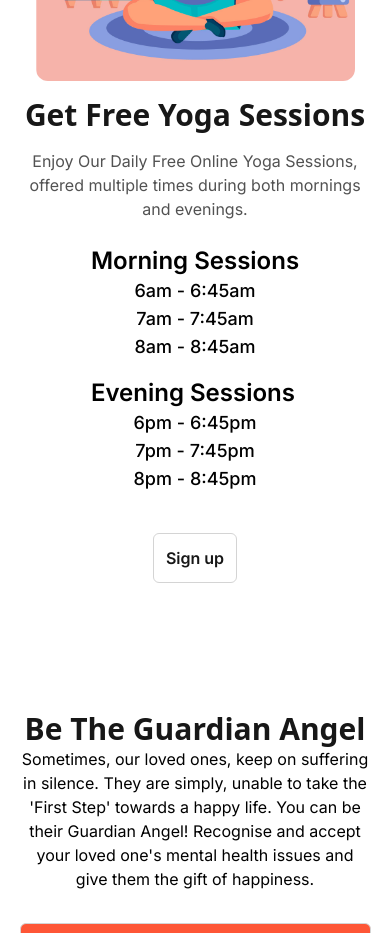
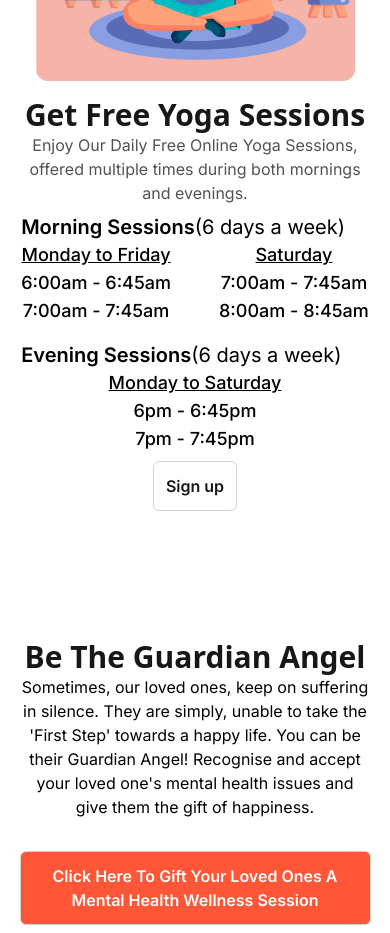
Before and after one commit to teerthrajverma01/Asmi-Frontend, a React (Vite) app: page /how-it-works in a window 390 px wide. Shown: the part 2400-3333 px from the top of the page. Built offline with nearby package versions, Linux system fonts and the light colour scheme; no server answers.

Commit message:
edit all the changes

```diff
--- a/src/App.jsx
+++ b/src/App.jsx
@@ -68,8 +68,8 @@ const router = createBrowserRouter([
       { path: "/blogs", element: <BlogPage /> },
       { path: "/post/:id", element: <SingleBlogPage /> },
 
-      { path: "/news", element: <NewsRoomPage /> },
-      { path: "/news/:id", element: <SingleNewsPage /> },
+      // { path: "/news", element: <NewsRoomPage /> },
+      // { path: "/news/:id", element: <SingleNewsPage /> },
 
       { path: "/assessyourself", element: <AssessYourself /> },
       { path: "/registeruser/:assessmenttype", element: <RegisterUserForm /> },
--- a/src/components/GiftCard.jsx
+++ b/src/components/GiftCard.jsx
@@ -202,6 +202,7 @@ const GiftCard = () => {
                     </div>
                   </div>
 
+                  <form onSubmit={paymentHandler}>
                     <div>
                       <label className="block my-1">Your Name*</label>
                       <input
@@ -230,7 +231,7 @@ const GiftCard = () => {
                           type="text"
                           className="block w-full p-2 mb-6 bg-white border border-black border-solid min-h-12"
                           value={recipientName}
-                        onChange={(e) => setRecipentName(e.target.value)}
+                          onChange={(e) => setRecipientName(e.target.value)}
                           required
                         />
 
@@ -239,7 +240,7 @@ const GiftCard = () => {
                           type="email"
                           className="block w-full p-2 mb-4 bg-white border border-black border-solid min-h-12"
                           value={recipientEmail}
-                        onChange={(e) => setrecipientEmail(e.target.value)}
+                          onChange={(e) => setRecipientEmail(e.target.value)}
                           required
                         />
 
@@ -253,12 +254,10 @@ const GiftCard = () => {
                       </div>
                     )}
 
-                  <button
-                    className="w-full p-3 text-white transition transform bg-black hover:bg-neutral-900"
-                    onClick={paymentHandler}
-                  >
+                    <button className="w-full p-3 text-white transition transform bg-black hover:bg-neutral-900">
                       Buy now
                     </button>
+                  </form>
                 </div>
               </div>
             </div>
--- a/src/components/MainNavigation.jsx
+++ b/src/components/MainNavigation.jsx
@@ -100,7 +100,7 @@ const MainNavigation = () => {
                 Blogs
               </NavLink>
             </li>
-            <li>
+            {/* <li>
               <NavLink
                 className={({ isActive }) => {
                   return (
@@ -112,7 +112,7 @@ const MainNavigation = () => {
               >
                 NewsRoom
               </NavLink>
-            </li>
+            </li> */}
             <li>
               <NavLink
                 className={({ isActive }) => {
@@ -244,7 +244,7 @@ const MainNavigation = () => {
                 Blogs
               </NavLink>
             </li>
-            <li>
+            {/* <li>
               <NavLink
                 className={({ isActive }) => {
                   return (
@@ -256,7 +256,7 @@ const MainNavigation = () => {
               >
                 NewsRoom
               </NavLink>
-            </li>
+            </li> */}
             <li>
               <NavLink
                 className={({ isActive }) => {
--- a/src/components/Refunds.jsx
+++ b/src/components/Refunds.jsx
@@ -105,11 +105,8 @@ const Refunds = () => {
           <p className="text-base md:text-lg text-neutral-800">
             Since Asmi does not charge any monthly or annual subscriptions, You
             can cancel your account at any time by sending an email to{" "}
-            <a
-              href="mailto:general.care@anjanajyoti.org"
-              className="text-blue-500"
-            >
-              general.care@anjanajyoti.org
+            <a href="mailto:hello@asmi.life" className="text-blue-500">
+              hello@asmi.life
             </a>{" "}
           </p>
           <h2 className="mt-8 text-xl font-semibold">Refunds</h2>
@@ -149,11 +146,8 @@ const Refunds = () => {
           <p className="text-base md:text-lg text-neutral-800">
             If You have any questions, comments, or concerns about this
             Agreement or practices, please contact us at{" "}
-            <a
-              href="mailto:general.care@anjanajyoti.org"
-              className="text-blue-500"
-            >
-              general.care@anjanajyoti.org
+            <a href="mailto:hello@asmi.life" className="text-blue-500">
+              hello@asmi.life
             </a>{" "}
             or by writing to:
           </p>
--- a/src/pages/AdminPage.jsx
+++ b/src/pages/AdminPage.jsx
@@ -27,7 +27,7 @@ const AdminPage = () => {
     dispatch(setUserName(null));
   };
   return (
-    <div className="my-16">
+    <div className="my-16 h-[35vh] text-center">
       {username && (
         <>
           <Link
@@ -36,12 +36,12 @@ const AdminPage = () => {
           >
             Create new Blog
           </Link>
-          <Link
+          {/* <Link
             className="inline-block px-4 py-2 mx-2 text-white rounded-md bg-primary03 hover:bg-primary02 focus:outline-none"
             to={"/create-newsitem"}
           >
             Create new NewsItem
-          </Link>
+          </Link> */}
 
           <a
             className="inline-block px-4 py-2 mx-2 ml-4 text-white rounded-md bg-primary03 hover:bg-primary02 focus:outline-none"
--- a/src/pages/HowItWorks.jsx
+++ b/src/pages/HowItWorks.jsx
@@ -188,7 +188,7 @@ const HowItWorks = () => {
             <div className=" w-full max-w-[35rem]">
               <div className="text-4xl font-semibold leading-[1.2] font-sans text-neutral-900 flex flex-col items-center">
                 <img
-                  className="items-center hidden h-64 md:block "
+                  className="items-center hidden h-44 md:block "
                   src={yogaLogo}
                   alt=""
                 />
@@ -214,33 +214,55 @@ const HowItWorks = () => {
                   ))}
                 </div>
               </div>
-              <div className="flex flex-col items-center justify-center mt-4">
+              <div className="flex flex-col items-center justify-center ">
                 <p className="text-center">
                   Enjoy Our Daily Free Online Yoga Sessions, offered multiple
                   times during both mornings and evenings.
                 </p>
-                <div className="flex flex-col gap-4 my-6 lg:flex-row lg:gap-16">
-                  <div className="flex flex-col">
-                    <h1 className="text-2xl font-semibold">Morning Sessions</h1>
-                    <div className="text-lg font-medium text-center">
-                      <h2>6am - 6:45am</h2>
-                      <h2>7am - 7:45am</h2>
-                      <h2>8am - 8:45am</h2>
+
+                <div className="flex flex-col gap-4 my-2 lg:gap-8">
+                  <div>
+                    <div className="flex flex-col">
+                      <h1 className="text-xl font-semibold">
+                        Morning Sessions
+                        <span className="text-xl font-normal">
+                          (6 days a week)
+                        </span>
+                      </h1>
+                      <div className="flex justify-center gap-12">
+                        <div className="text-lg font-medium text-center">
+                          <div className="underline">Monday to Friday</div>
+                          <h2>6:00am - 6:45am</h2>
+                          <h2>7:00am - 7:45am</h2>
+                        </div>
+                        <div className="text-lg font-medium text-center">
+                          <div className="underline">Saturday</div>
+
+                          <h2>7:00am - 7:45am</h2>
+                          <h2>8:00am - 8:45am</h2>
+                        </div>
+                      </div>
                     </div>
                   </div>
                   <div>
-                    <h1 className="text-2xl font-semibold">Evening Sessions</h1>
+                    <h1 className="text-xl font-semibold">
+                      Evening Sessions
+                      <span className="text-xl font-normal">
+                        (6 days a week)
+                      </span>
+                    </h1>
                     <div className="text-lg font-medium text-center">
+                      <div className="underline">Monday to Saturday</div>
+
                       <h2>6pm - 6:45pm</h2>
                       <h2>7pm - 7:45pm</h2>
-                      <h2>8pm - 8:45pm</h2>
                     </div>
                   </div>
                 </div>
-                <div className="flex mt-4 justify-center transition duration-300 ease-in-out  hover:translate-y-[-2px]">
+                <div className="flex  justify-center transition duration-300 ease-in-out  hover:translate-y-[-2px]">
                   <NavLink
                     className="p-3 font-semibold bg-white border border-solid rounded-md hover:bg-neutral-200 border-neutral-300 text-neutral-900 "
-                    to={"/contact-us"}
+                    to={"/yoga-form"}
                   >
                     Sign up
                   </NavLink>
```
Also changed, not shown: src/components/TermOfUse.jsx (+10 -13 lines). Lines whose indentation alone changed are shown as unchanged.
